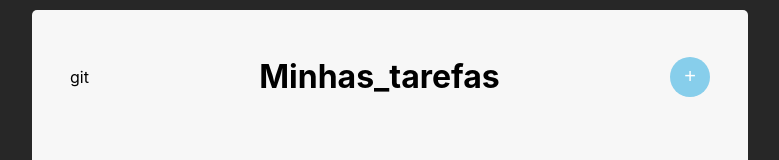
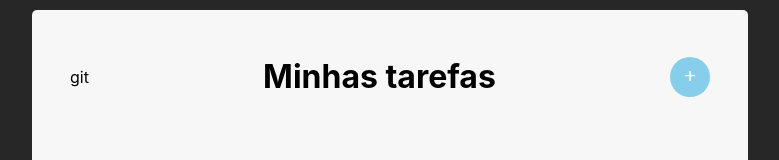
Before and after one commit to bimaggi/lista_de_tarefas, a React (Create React App) app: page / in a window 1280 px wide. Shown: the top 160 px of the page, without its empty margins (250-1029 px from the left). Built offline with nearby package versions, Linux system fonts and the light colour scheme.

Commit message:
projeto finalizado

```diff
--- a/src/App.js
+++ b/src/App.js
@@ -56,7 +56,7 @@ function App(){
     <>
     <div className="container">
       <header>git
-        <h1>Minhas_tarefas</h1>
+        <h1>Minhas tarefas</h1>
         <button onClick={()=>{setShowModal(true)}} className= "addButton">+</button>
       </header>
       <List onDone={onDone} items={items} onItemDeleted={onItemDeleted}/>
```
